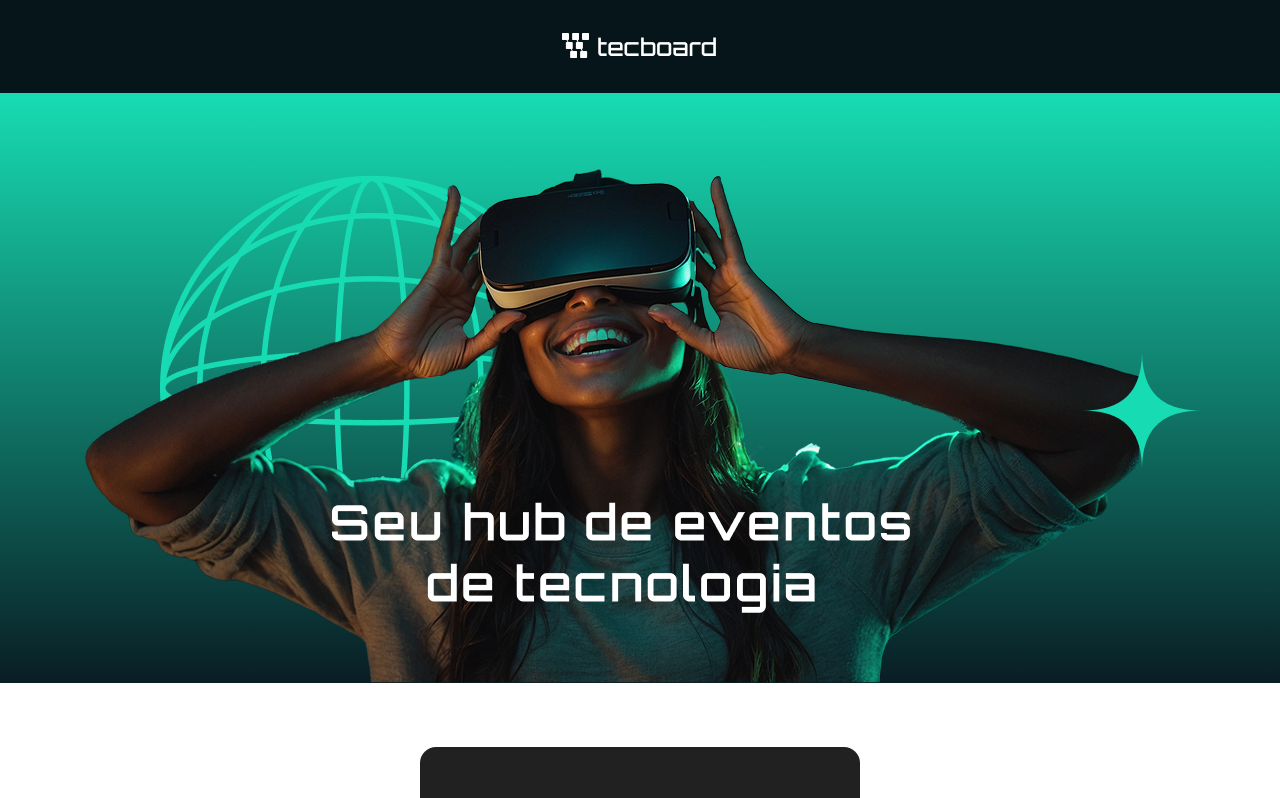
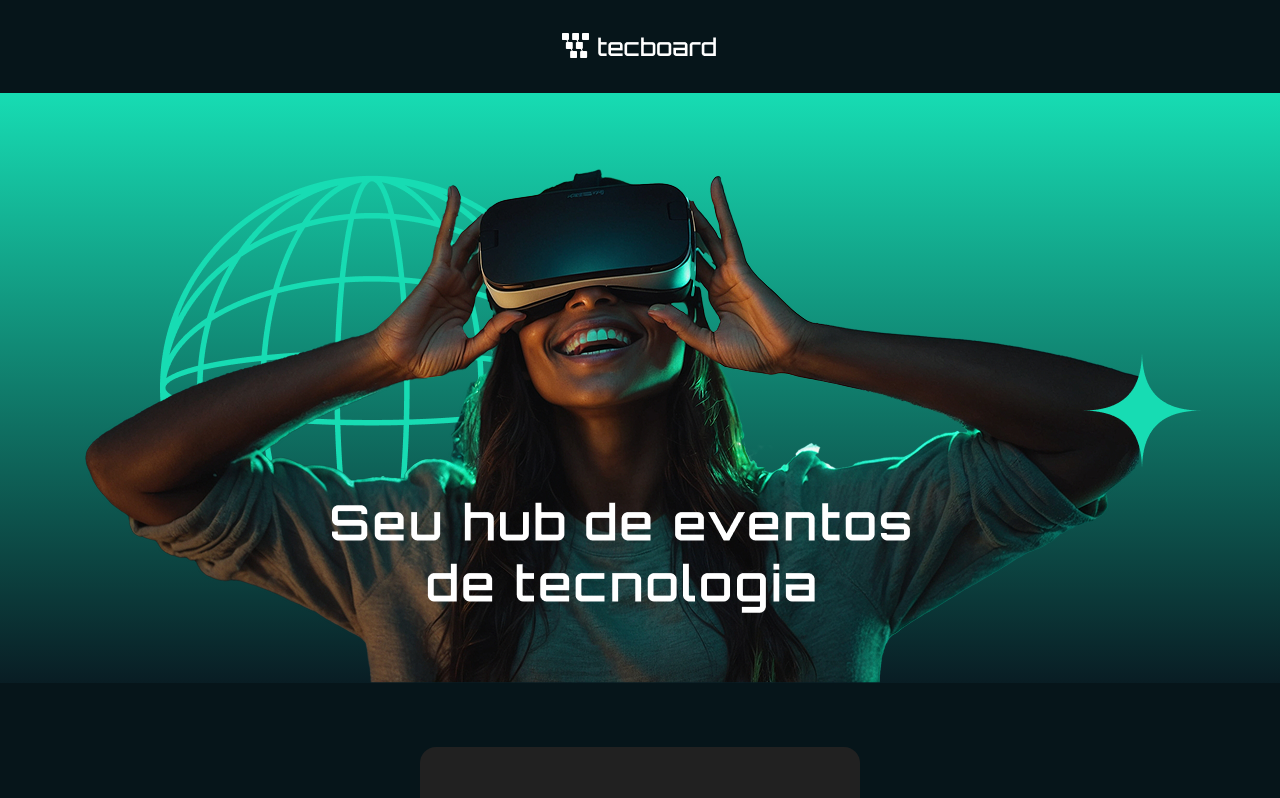
Before and after one commit to ThalesOliveira100/alura-react-01-tecboard, a React (Vite) app: page / in a window 1280 px wide. Shown: the top 798 px of the page. Built offline with nearby package versions, Linux system fonts and the light colour scheme.

Commit message:
feat: add body style

```diff
--- a/src/index.css
+++ b/src/index.css
@@ -1,3 +1,7 @@
 * {
     font-family: "Work Sans", sans-serif;
 }
+
+body {
+    background-color: #06151A;
+}
```
